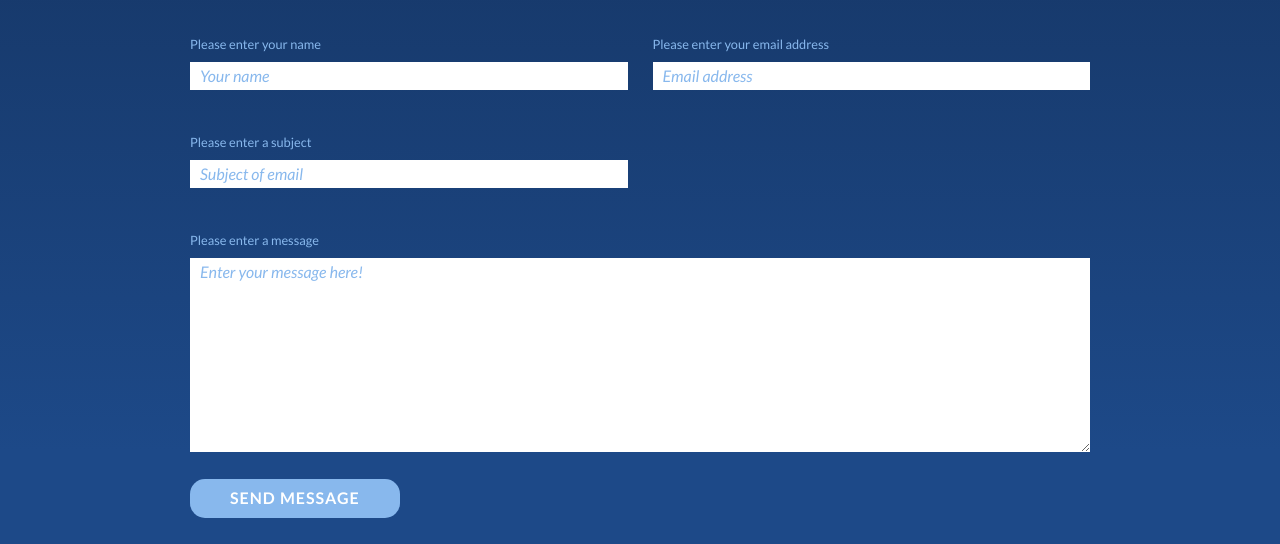
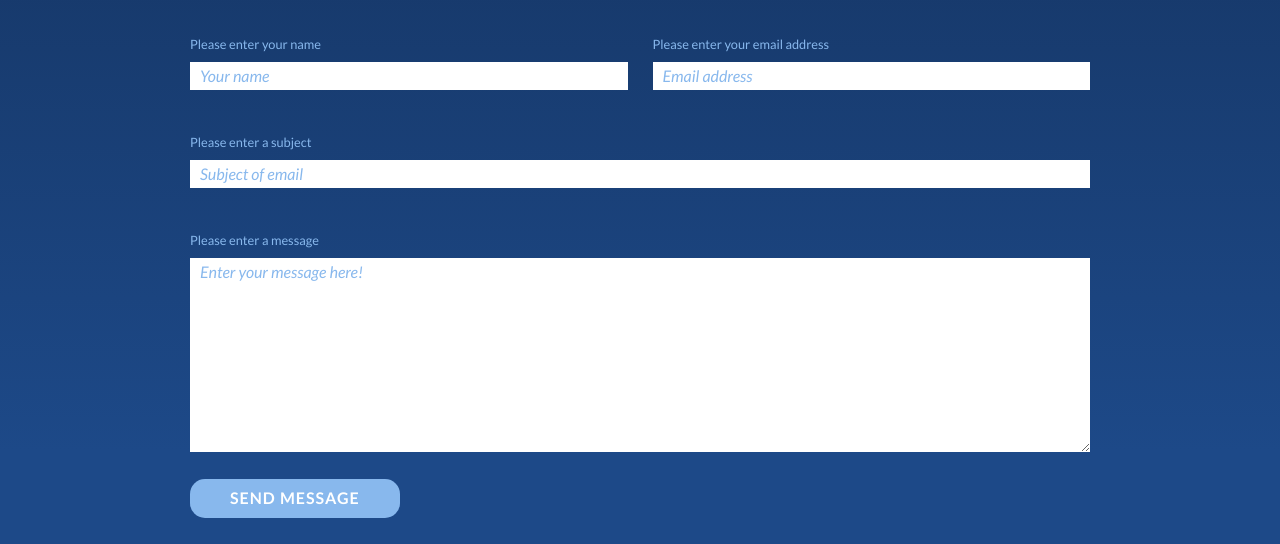
Before and after one commit to yourpalkat/runningrats, a plain HTML site: page contact.html in a window 1280 px wide. Shown: the part 256-800 px from the top of the page. Drawn offline with nearby package versions, Linux system fonts and the light colour scheme.

Commit message:
Missed a spot

```diff
--- a/contact.html
+++ b/contact.html
@@ -42,7 +42,7 @@
 						<input type="email" id="_replyto" name="_replyto" class="form-input" placeholder="Email address" required>
 					</div>
 
-					<div class="input-group">
+					<div class="input-group full-width">
 						<label for="_subject" class="input-label">Please enter a subject</label>
 						<input type="text" id="_subject" name="_subject" class="form-input" placeholder="Subject of email" required>
 					</div>
```
